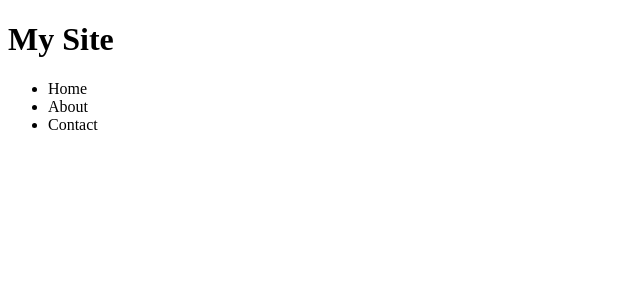
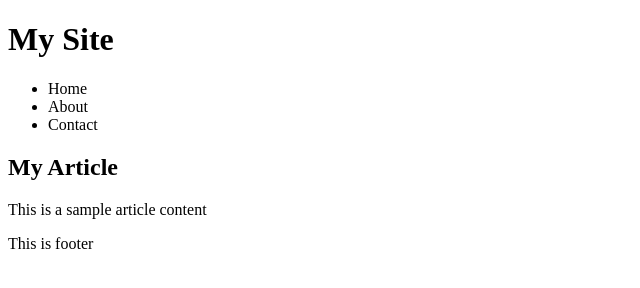
Before and after one commit to ohrainier/HTML5_Basics, a plain HTML site: page index.html in a window 1280 px wide. Shown: the whole page, without its empty margins (0-640 px from the left). Drawn offline with Linux system fonts and the light colour scheme.

Commit message:
added section, article, footer HTML5 elements

```diff
--- a/index.html
+++ b/index.html
@@ -16,5 +16,16 @@
 			<li>Contact</li>
 		</ul>
 	</nav>
+	<section>
+		<h1>My Article</h1>
+
+		<article>
+			<p>This is a sample article content</p>
+		</article>
+	</section>
+
+	<footer>
+		<p>This is footer</p>
+	</footer>
 </body>
 </html>
```
